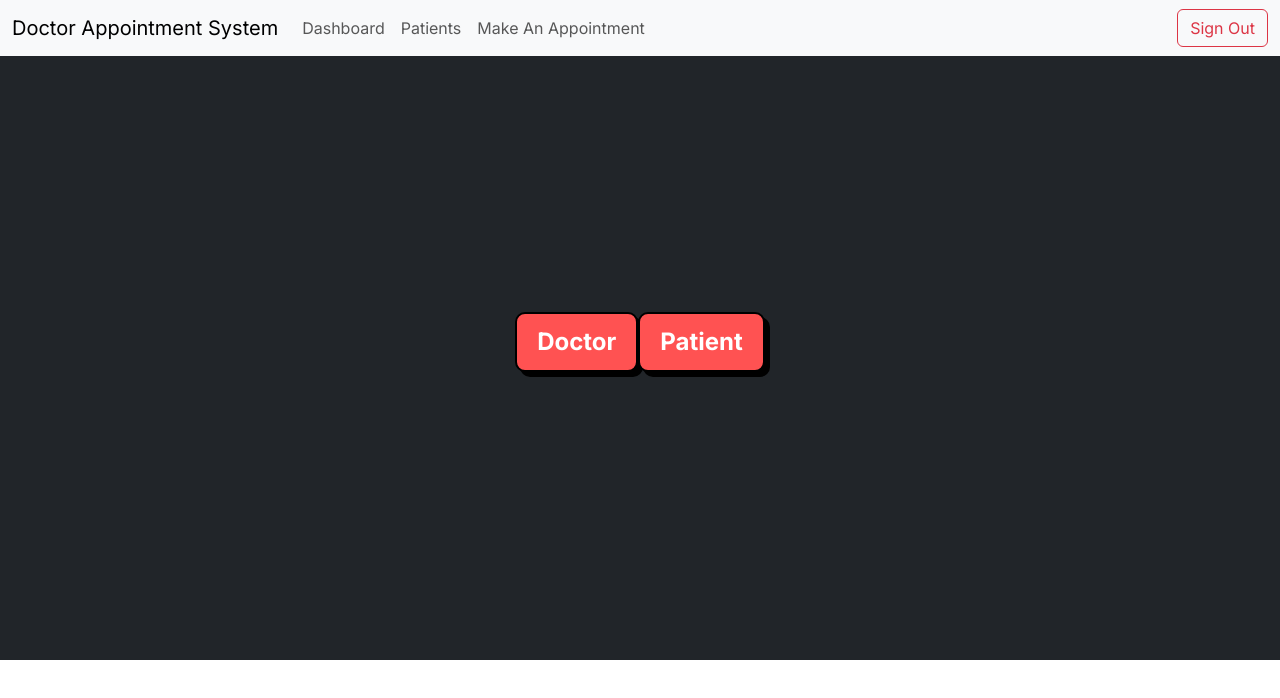
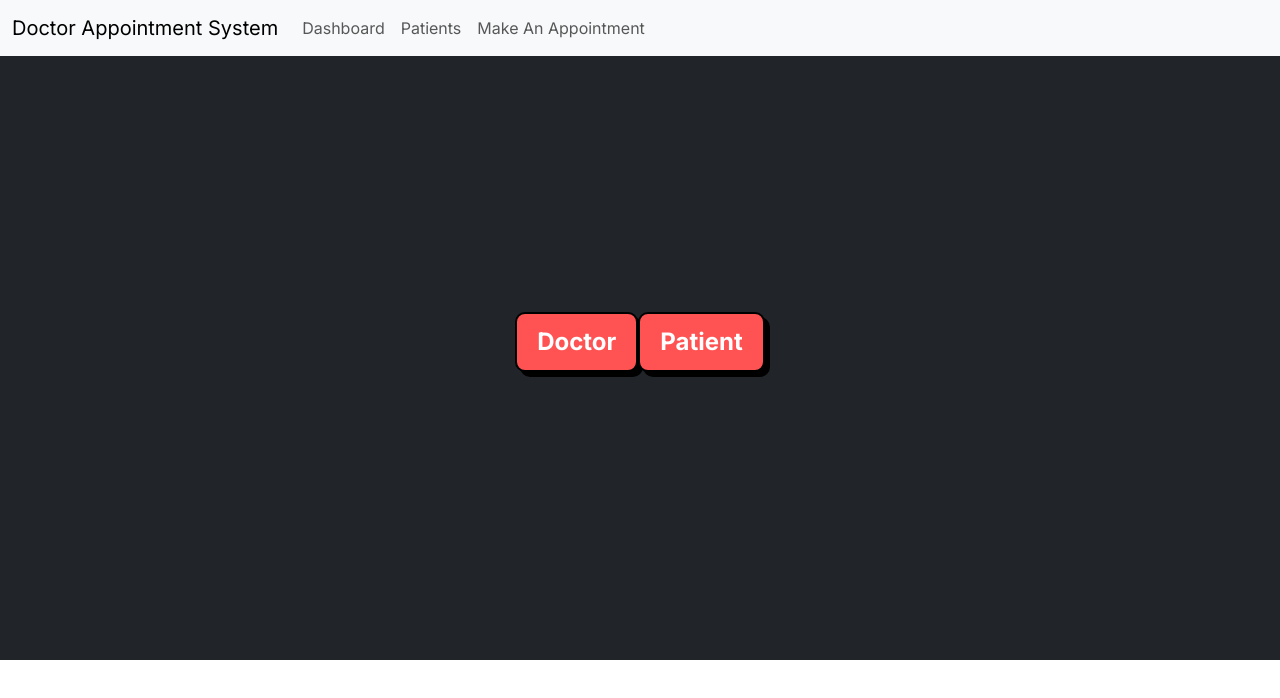
Before and after one commit to Hassamaziz/hackathon-app, a Next.js app: page / in a window 1280 px wide. Shown: the top 698 px of the page. Built offline with nearby package versions, Linux system fonts and the light colour scheme.

Commit message:
Update Header.js

```diff
--- a/components/header/Header.js
+++ b/components/header/Header.js
@@ -37,9 +37,7 @@ const Header = () => {
             </li>
           </ul>
           <form className="d-flex" role="search">
-            <button className="btn btn-outline-danger" type="submit">
-              Sign Out
-            </button>
+
           </form>
         </div>
       </div>
```
